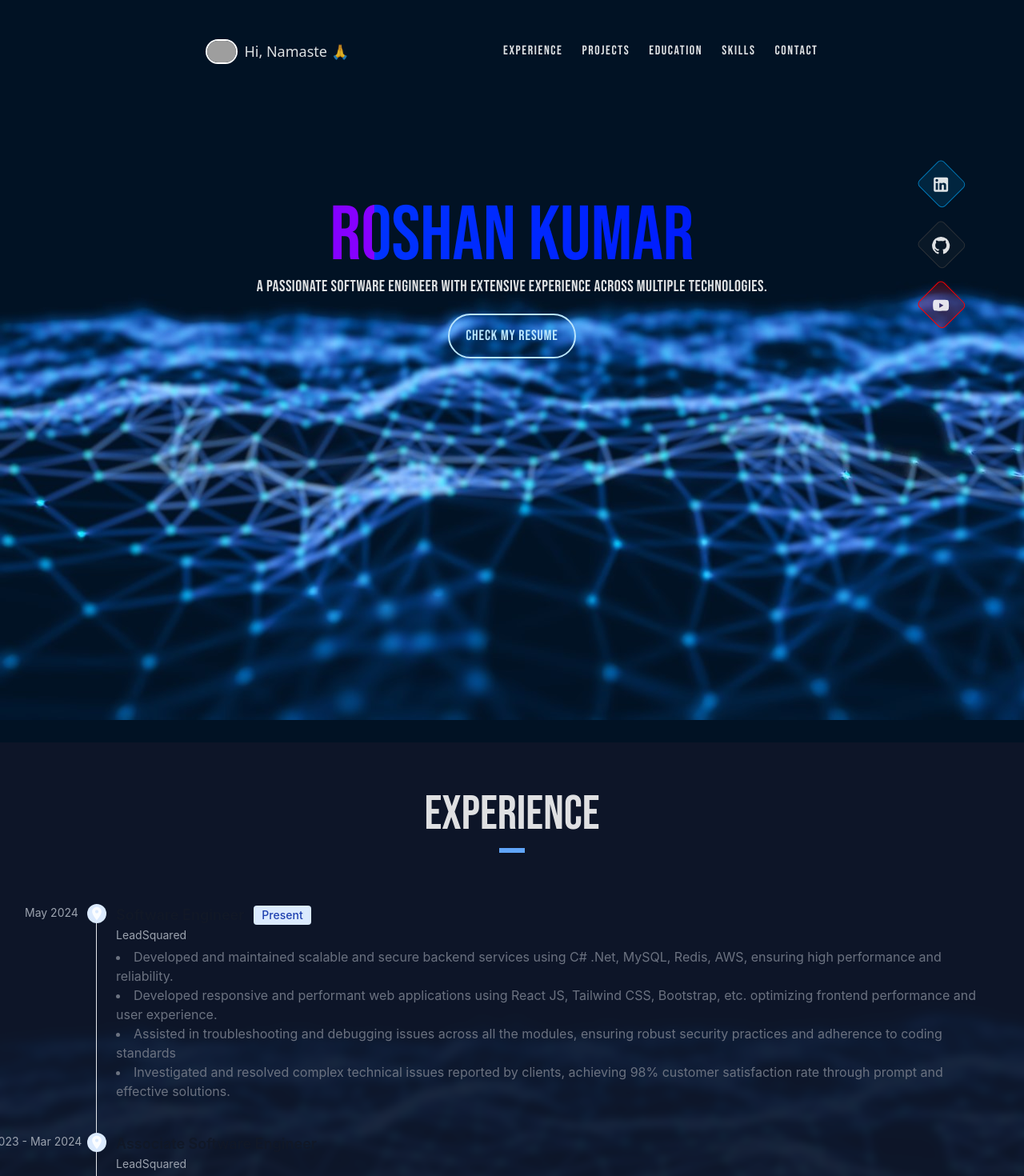
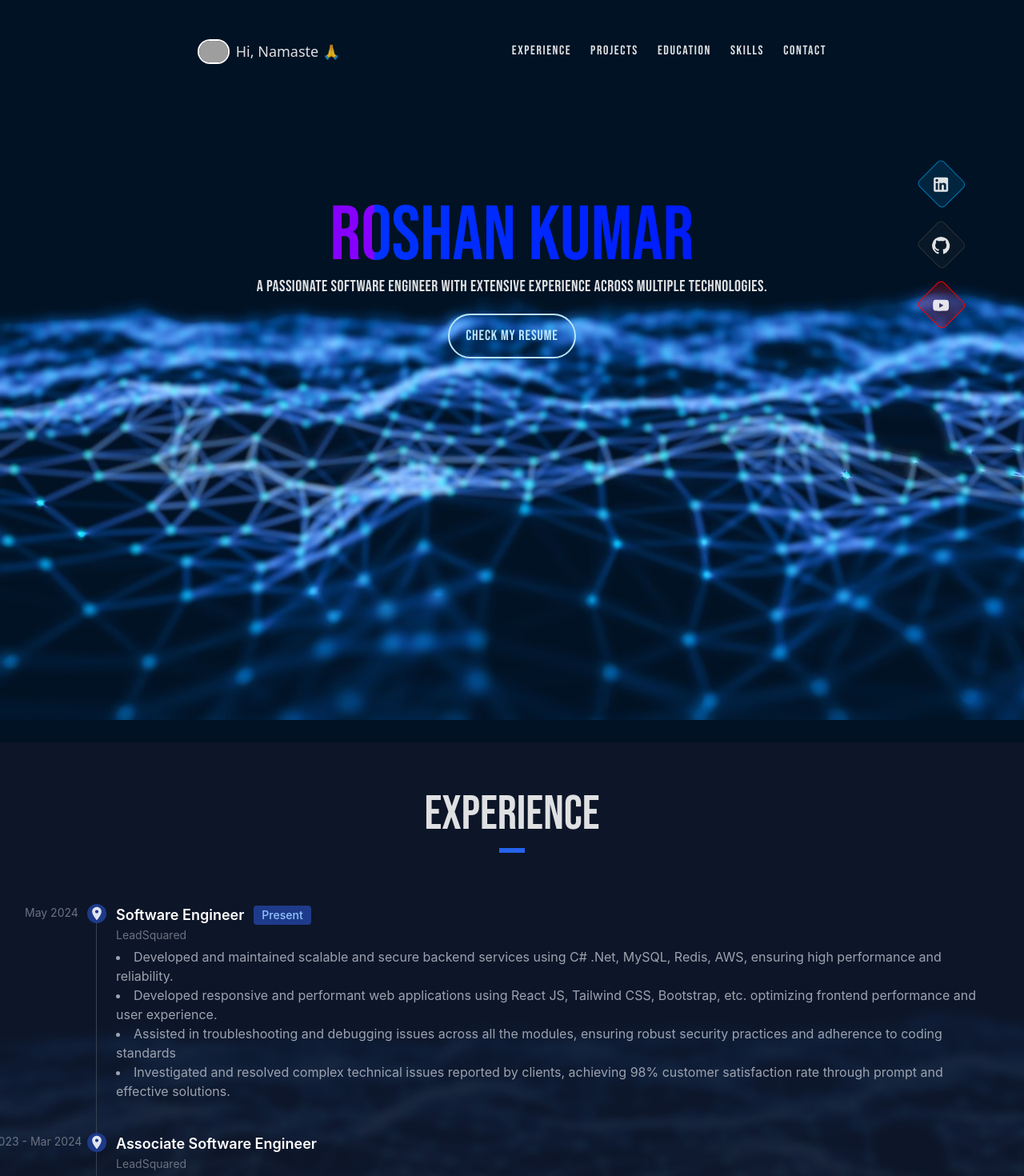
Before and after one commit to roshan9419/portfolio, a React (Vite) app: page / in a window 1280 px wide. Shown: the top 1470 px of the page at 80% size. Built offline with nearby package versions, Linux system fonts and the light colour scheme; grey boxes are pictures that could not be loaded.

Commit message:
Fixed Menu bar + Dark theme colors

```diff
--- a/index.html
+++ b/index.html
@@ -15,6 +15,11 @@
       href="https://fonts.googleapis.com/css2?family=Anton&family=Bebas+Neue&display=swap"
       rel="stylesheet"
     />
+    <script
+      src="https://cdn.counter.dev/script.js"
+      data-id="832e49dc-c526-4fcd-81f1-91532fbe47fa"
+      data-utcoffset="6"
+    ></script>
   </head>
   <body>
     <div id="root"></div>
--- a/src/components/common/glowing-button/index.tsx
+++ b/src/components/common/glowing-button/index.tsx
@@ -12,7 +12,7 @@ export default function GlowingButton({
   return (
     <button
       onClick={onClick}
-      className="tracking-wider px-5 py-3 mt-5 text-lg transition-colors hover:bg-blue-600 font-bebas flex justify-center items-center text-sky-200 border-2 rounded-full border-sky-200 hover:shadow-[0_0_2px_#fff,inset_0_0_2px_#fff,0_0_5px_#08f,0_0_15px_#08f,0_0_30px_#08f]"
+      className="tracking-wider px-5 py-3 mt-5 text-lg transition-colors hover:bg-primary font-bebas flex justify-center items-center text-sky-200 border-2 rounded-full border-sky-200 hover:shadow-[0_0_2px_#fff,inset_0_0_2px_#fff,0_0_5px_#08f,0_0_15px_#08f,0_0_30px_#08f]"
     >
       {text}
       {children}
--- a/src/components/common/navbar/index.tsx
+++ b/src/components/common/navbar/index.tsx
@@ -1,7 +1,11 @@
 import MenuIcon from "@mui/icons-material/Menu";
+import CancelIcon from "@mui/icons-material/Cancel";
 import Logo from "./logo";
+import { useState } from "react";
 
 export default function Navbar() {
+  const [isOpened, setIsOpened] = useState(false);
+
   const menus = [
     // "About",
     "Experience",
@@ -12,9 +16,9 @@ export default function Navbar() {
   ];
 
   return (
-    <nav className="w-full h-12 p-16 flex justify-evenly items-center max-md:justify-between">
+    <nav className="w-full h-12 py-16 px-8 flex justify-evenly items-center max-md:justify-between">
       <Logo />
-      <button className="max-md:block hidden">
+      <button className="max-md:block hidden p-2" onClick={() => setIsOpened(true)}>
         <MenuIcon />
       </button>
       <ul className="flex gap-6 font-bebas tracking-widest max-md:hidden">
@@ -30,6 +34,27 @@ export default function Navbar() {
           );
         })}
       </ul>
+      {isOpened && (
+        <div className="max-md:block hidden top-0 h-screen p-8 w-full right-0 z-50 bg-blue-900 absolute">
+          <button className="float-right" onClick={() => setIsOpened(false)}>
+            <CancelIcon fontSize="large" />
+          </button>
+          <ul className="flex gap-10 items-center mt-32 flex-col text-2xl font-bebas tracking-widest">
+            {menus.map((menu) => {
+              return (
+                <a
+                  href={`#${menu}`}
+                  key={menu}
+                  className="hover:text-blue-400 cursor-pointer"
+                  onClick={() => setIsOpened(false)}
+                >
+                  {menu}
+                </a>
+              );
+            })}
+          </ul>
+        </div>
+      )}
     </nav>
   );
 }
--- a/src/components/common/underline-text/index.tsx
+++ b/src/components/common/underline-text/index.tsx
@@ -2,7 +2,7 @@ export default function UnderlineText({ text }: { text: string }) {
   return (
     <div className="flex flex-col justify-center items-center mt-5">
       <h1 id={text} className="font-bebas text-6xl">{text}</h1>
-      <div className="w-8 h-1.5 mt-3 bg-blue-400"></div>
+      <div className="w-8 h-1.5 mt-3 bg-primary"></div>
     </div>
   );
 }
--- a/src/components/pages/home/sections/experience/index.tsx
+++ b/src/components/pages/home/sections/experience/index.tsx
@@ -23,19 +23,19 @@ export default function ExperienceSection() {
       <li className="mb-10 ms-6">
         <time
           className={clsx(
-            "absolute max-lg:hidden mt-1 text-sm font-normal leading-none text-gray-400 dark:text-gray-500",
+            "absolute max-lg:hidden mt-1 text-sm font-normal leading-none text-gray-500",
             isPresent ? "-left-[90px]" : "-left-[160px]"
           )}
         >
           {date}
         </time>
-        <span className="absolute flex items-center justify-center w-6 h-6 bg-blue-100 rounded-full -start-3 ring-white dark:ring-gray-900 dark:bg-blue-900">
+        <span className="absolute flex items-center justify-center w-6 h-6 rounded-full -start-3 ring-gray-900 bg-blue-900">
           <LocationOnIcon fontSize="small" />
         </span>
-        <h3 className="flex items-center mb-1 text-lg font-semibold text-gray-900 dark:text-white">
+        <h3 className="flex items-center mb-1 text-lg font-semibold text-white">
           {role}
           {isPresent && (
-            <span className="bg-blue-100 text-blue-800 text-sm font-medium me-2 px-2.5 py-0.5 rounded dark:bg-blue-900 dark:text-blue-300 ms-3">
+            <span className="text-sm font-medium me-2 px-2.5 py-0.5 rounded bg-primary-dark text-primary-light ms-3">
               Present
             </span>
           )}
@@ -43,12 +43,12 @@ export default function ExperienceSection() {
         <a
           href={companyLink}
           target="_blank"
-          className="block hover:text-blue-500 w-fit mb-2 text-sm font-normal leading-none text-gray-400 dark:text-gray-500"
+          className="block hover:text-blue-500 w-fit mb-2 text-sm font-normal leading-none text-gray-500"
         >
           {company}
           <span className="max-lg:inline-block hidden">{", "}{date}</span>
         </a>
-        <p className="mb-4 text-base font-normal text-gray-500 dark:text-gray-400">
+        <p className="mb-4 text-base font-normal text-gray-400">
           {children}
         </p>
       </li>
@@ -61,7 +61,7 @@ export default function ExperienceSection() {
       className="bg-slate-900 bg-clip-padding backdrop-filter backdrop-blur-sm bg-opacity-90"
     >
       <div className="flex justify-center max-lg:pl-10 pl-20">
-        <ol className="relative border-s border-gray-200 dark:border-gray-700 mt-16">
+        <ol className="relative border-s border-gray-700 mt-16">
           <NewExperience
             role="Software Engineer"
             date="May 2024"
--- a/src/components/pages/home/sections/projects/detail.tsx
+++ b/src/components/pages/home/sections/projects/detail.tsx
@@ -15,14 +15,17 @@ export default function ProjectDetail({ project }: { project: Project }) {
         <div className="flex gap-1 mt-2">
           {project.technologiesUsed.map((tech) => {
             return (
-              <span className="border-2 font-mono text-sm py-1 px-2 rounded-full">
+              <span
+                key={tech}
+                className="border-2 font-mono text-sm py-1 px-2 rounded-full bg-blue-900/70"
+              >
                 {tech}
               </span>
             );
           })}
         </div>
       )}
-      <div className="flex gap-2 mt-4">
+      <div className="flex gap-2 mt-6">
         {project.youtubeLink && (
           <a
             href={project.youtubeLink}
--- a/src/components/pages/home/sections/projects/index.tsx
+++ b/src/components/pages/home/sections/projects/index.tsx
@@ -9,7 +9,7 @@ export default function ProjectsSection() {
 
   return (
     <SectionWrapper sectionName="Projects" className="bg-slate-900 bg-clip-padding backdrop-filter backdrop-blur-sm bg-opacity-90">
-      <div className="mt-20 gap-10 flex justify-between items-center px-14 max-lg:px-4 max-lg:flex-col">
+      <div className="mt-20 gap-10 flex justify-between items-center px-14 max-lg:px-0 max-lg:flex-col">
         <ProjectDetail project={currentProject} />
         <ProjectSlider
           onChange={(e: any) => {
--- a/src/components/pages/home/sections/skills/index.tsx
+++ b/src/components/pages/home/sections/skills/index.tsx
@@ -11,7 +11,7 @@ export default function SkillsSection() {
       <div className="flex gap-3 flex-wrap">
         {Skills.map((skill) => {
           return (
-            <GlowingButton>
+            <GlowingButton key={skill.name}>
               <div className="flex gap-2 items-center ">
                 <img
                   width={30}
@@ -31,7 +31,7 @@ export default function SkillsSection() {
       <div className="flex gap-3 flex-wrap">
         {Tools.map((tool) => {
           return (
-            <GlowingButton>
+            <GlowingButton key={tool.name}>
               <div className="flex gap-2 items-center ">
                 <img
                   width={30}
--- a/tailwind.config.js
+++ b/tailwind.config.js
@@ -7,6 +7,13 @@ export default {
         bebas: ["Bebas Neue", "sans-serif"],
         anton: ["Anton", "sans-serif"],
       },
+      colors: {
+        primary: {
+          light: '#93c5fd',
+          dark: '#1e3a8a',
+          DEFAULT: '#2563eb'
+        }
+      }
     },
   },
   plugins: [],
```
